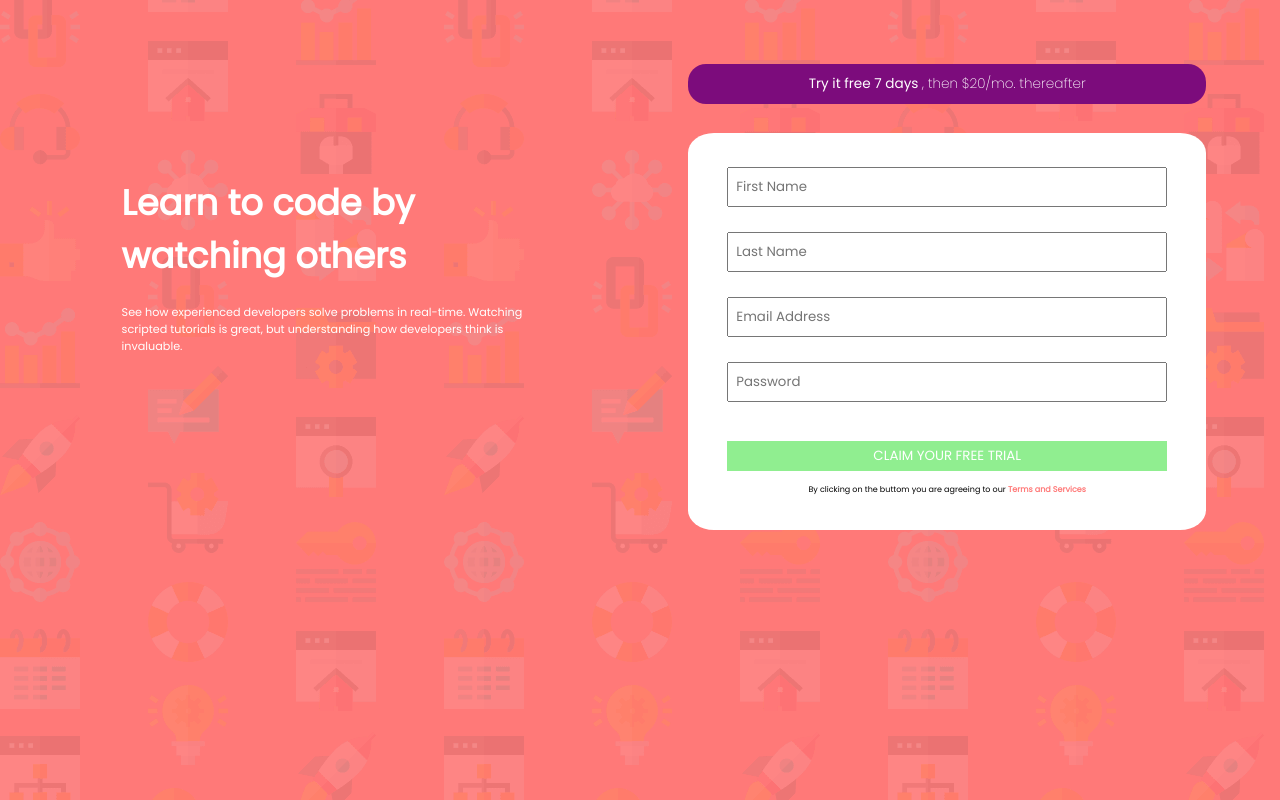
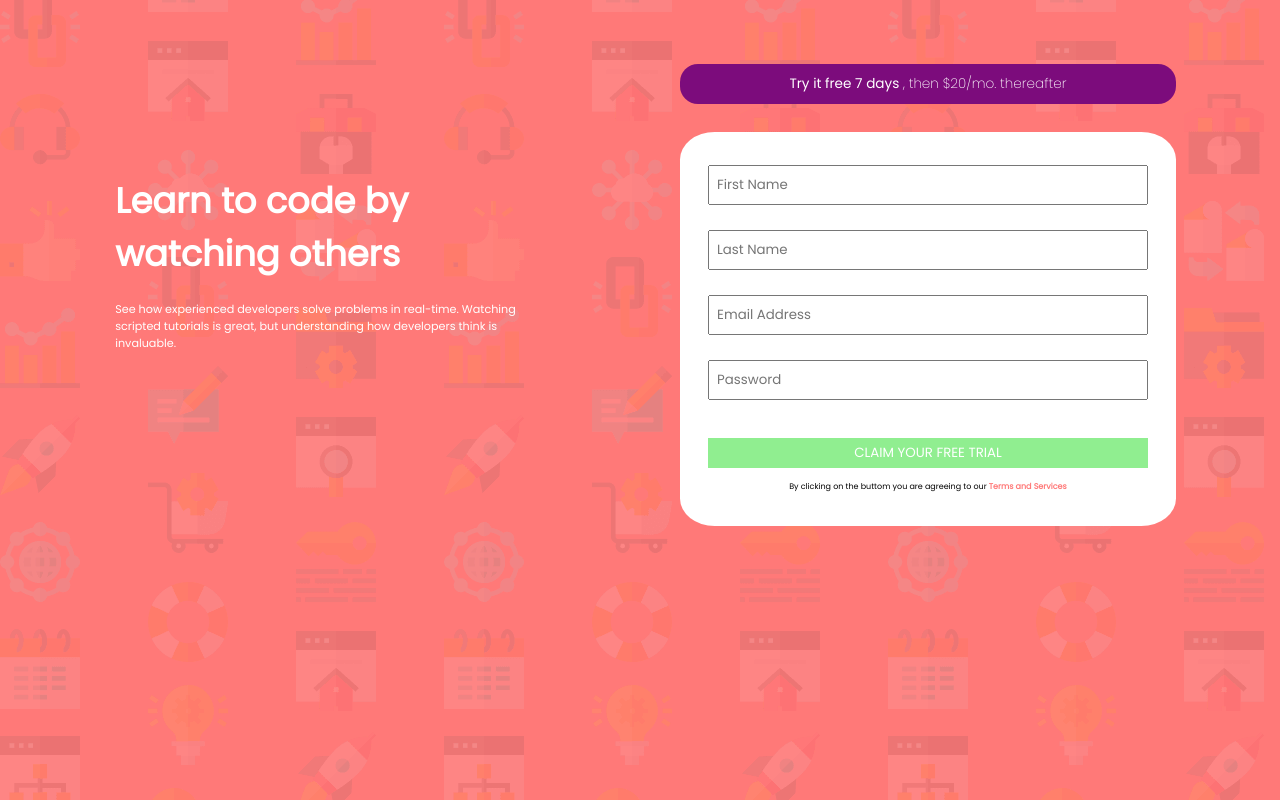
Before and after one commit to jazmindestefano/intro-component-with-signup-form, a plain HTML site: page index.html in a window 1280 px wide. Drawn offline with Linux system fonts and the light colour scheme.

Commit message:
modificacion margenes y border-radius del form

```diff
--- a/styles.css
+++ b/styles.css
@@ -35,13 +35,13 @@ body{
 form css
 */
 .form-container{
-    width: 45%;
+    width: 43%;
     display: flex;
     justify-content: space-evenly;
     align-items: center;
     flex-direction: column;
     margin-top: 5%;
-    margin-right: 2%;
+    margin-right: 5%;
 }
 
 .button-one{
@@ -62,7 +62,7 @@ form css
     font-weight: lighter;
 }
 .form{
-    border-radius: 5%;
+    border-radius: 7%;
     display: flex;
     justify-content: center;
     align-items: center;
```
